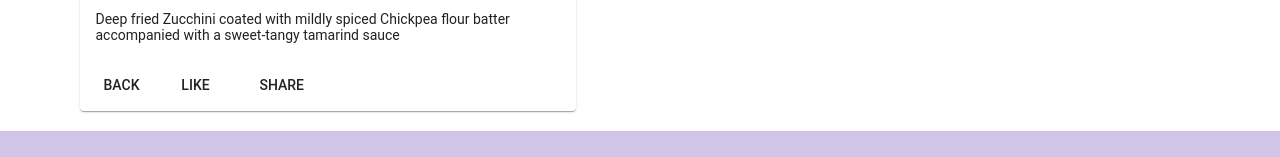
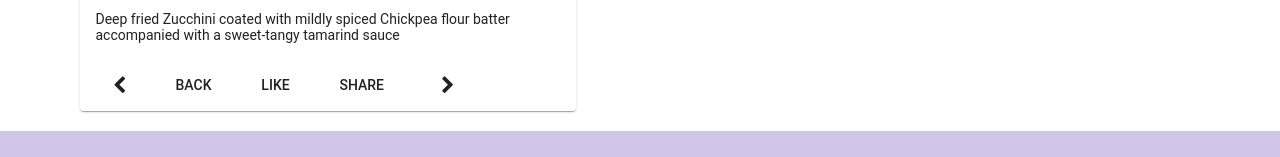
Before and after one commit to jalitha-dewapura/angular-coursera, an Angular app: page /dishdetail/1 in a window 1280 px wide. Shown: the part 951-1108 px from the top of the page. Built offline with nearby package versions, Linux system fonts and the light colour scheme.

Commit message:
RxJS Part 2

```diff
--- a/src/app/dishdetail/dishdetail.component.html
+++ b/src/app/dishdetail/dishdetail.component.html
@@ -6,12 +6,8 @@
     fxLayoutGap="10px"
     fxLayoutGap.xs="0">
 
-    <div fxFlex [hidden]="dish">
-        <mat-spinner></mat-spinner><h4>Loading . . . Please Wait!</h4>
-    </div>
-
-    <div fxFlex="40">
-        <div fxFlex *ngIf="dish">
+    <div fxFlex="40" *ngIf="dish">
+        <div fxFlex>
             <mat-card>
                 <mat-card-header>
                     <mat-card-title>
@@ -23,17 +19,23 @@
                     <p>{{dish.description}}</p>
                 </mat-card-content>
                 <mat-card-actions>
+                    <button mat-button [routerLink]="['/dishdetail', prev]">
+                        <span class="fa fa-chevron-left fa-lg"></span></button>
                     <button mat-button (click)="goBack()">BACK</button>
                     <button mat-button>LIKE</button>
                     <button mat-button>SHARE</button>
+                    <span class="flex-spacer"></span>
+                    <button mat-button [routerLink]="['/dishdetail', next]">
+                        <span class="fa fa-chevron-right fa-lg"></span>
+                    </button>
                 </mat-card-actions>
             </mat-card>
 
         </div>
     </div>
 
-    <div fxFlex="40">
-        <div fxFlex *ngIf="dish">
+    <div fxFlex="40" *ngIf="dish">
+        <div fxFlex>
             <mat-list>
                 <h2 matLine>Comments</h2>
                 <mat-list-item *ngFor="let comment of dish.comments">
@@ -45,4 +47,8 @@
         </div>
     </div>
 
+    <div fxFlex [hidden]="dish">
+        <mat-spinner></mat-spinner><h4>Loading . . . Please Wait!</h4>
+    </div>
+
 </div>
--- a/src/app/dishdetail/dishdetail.component.ts
+++ b/src/app/dishdetail/dishdetail.component.ts
@@ -3,6 +3,7 @@ import { Params, ActivatedRoute } from '@angular/router';
 import { Location } from '@angular/common';
 import { Dish } from '../shared/dish';
 import { DishService } from '../services/dish.service';
+import { switchMap } from 'rxjs/operators';
 
 
 @Component({
@@ -13,17 +14,27 @@ import { DishService } from '../services/dish.service';
 export class DishdetailComponent implements OnInit {
 
   dish: Dish;
+  dishIds: string[];
+  prev: string;
+  next: string;
 
   constructor(private location: Location, private dishservice: DishService, private route: ActivatedRoute) { }
 
   ngOnInit(): void {
-    const id = this.route.snapshot.params['id'];
-    this.dishservice.getDish(id)
-      .subscribe(dish => this.dish = dish);
+    this.dishservice.getDishIds()
+      .subscribe(dishIds => this.dishIds = dishIds);
+    this.route.params.pipe(switchMap((params: Params) => this.dishservice.getDish(params['id'])))
+      .subscribe(dish => { this.dish = dish; this.setPrevNext(dish.id); });
   }
 
   goBack(): void{
     this.location.back();
   }
 
+  setPrevNext(dishId: string) {
+    const index = this.dishIds.indexOf(dishId);
+    this.prev = this.dishIds[(this.dishIds.length + index - 1) % this.dishIds.length];
+    this.next = this.dishIds[(this.dishIds.length + index + 1) % this.dishIds.length];
+  }
+
 }
--- a/src/app/services/dish.service.ts
+++ b/src/app/services/dish.service.ts
@@ -79,4 +79,8 @@ export class DishService {
   getFeaturedDish(): Observable<Dish> {
     return of(DISHES.filter( (dish) => dish.featured )[0]).pipe(delay(2000));
   }
+
+  getDishIds(): Observable<string[] | any> {
+    return of(DISHES.map(dish => dish.id));
+  }
 }
```
